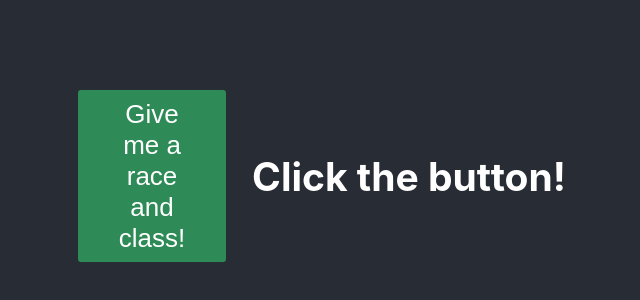
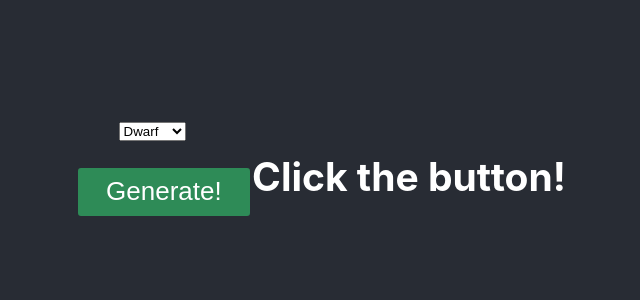
Before and after one commit to digitopolis/npc-generator, a React (Create React App) app: page / in a window 1280 px wide. Shown: the part 224-524 px from the top of the page, without its empty margins (331-971 px from the left). Built offline with nearby package versions, Linux system fonts and the light colour scheme.

Commit message:
create dropdown for races

```diff
--- a/src/components/Options.jsx
+++ b/src/components/Options.jsx
@@ -5,8 +5,13 @@ class Options extends React.Component {
 	render () {
 		return (
 			<LeftDiv>
+				<select>
+					{this.props.races.map(race => {
+						return <option>{race.name}</option>
+					})}
+				</select>
 				<Button onClick={this.props.getResult}>
-					Give me a race and class!
+					Generate!
 				</Button>
 			</LeftDiv>
 		)
--- a/src/containers/Generator.jsx
+++ b/src/containers/Generator.jsx
@@ -38,7 +38,7 @@ class Generator extends React.Component {
 	render () {
 		return (
 			<div className='container'>
-				<Options getResult={this.generateResult}/>
+				<Options races={this.state.races} getResult={this.generateResult}/>
 				<Result {...this.state.result}/>
 			</div>
 		)
```
